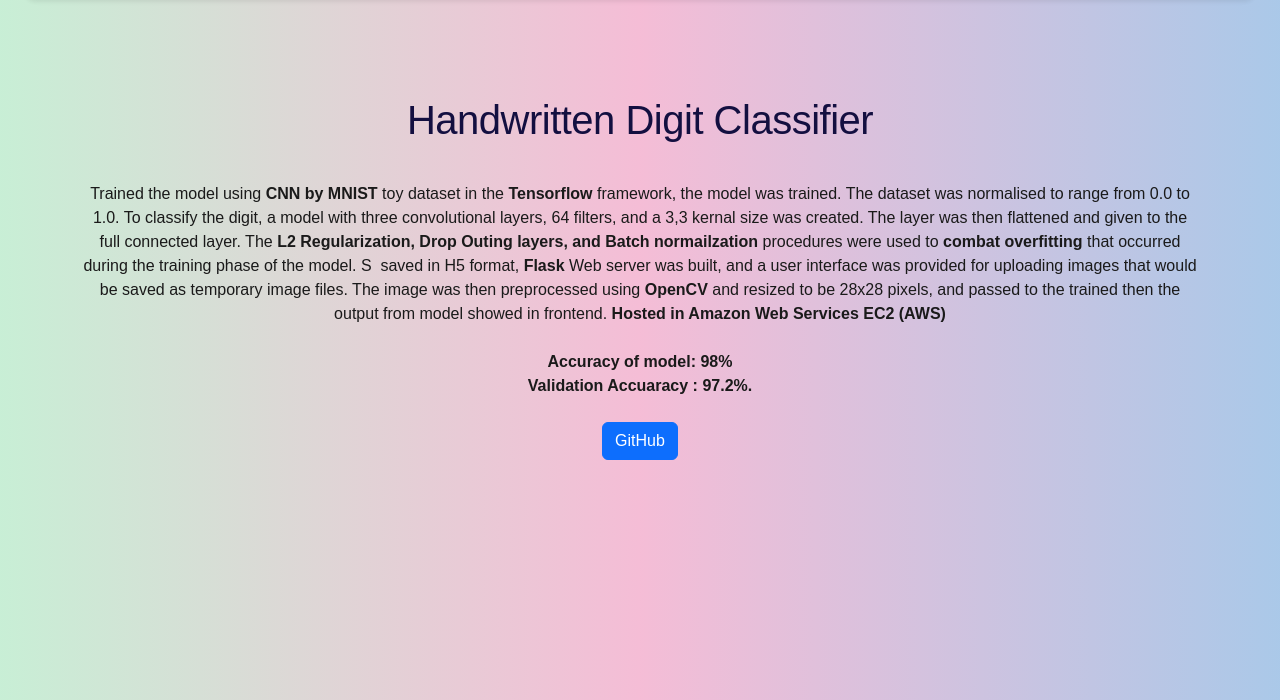
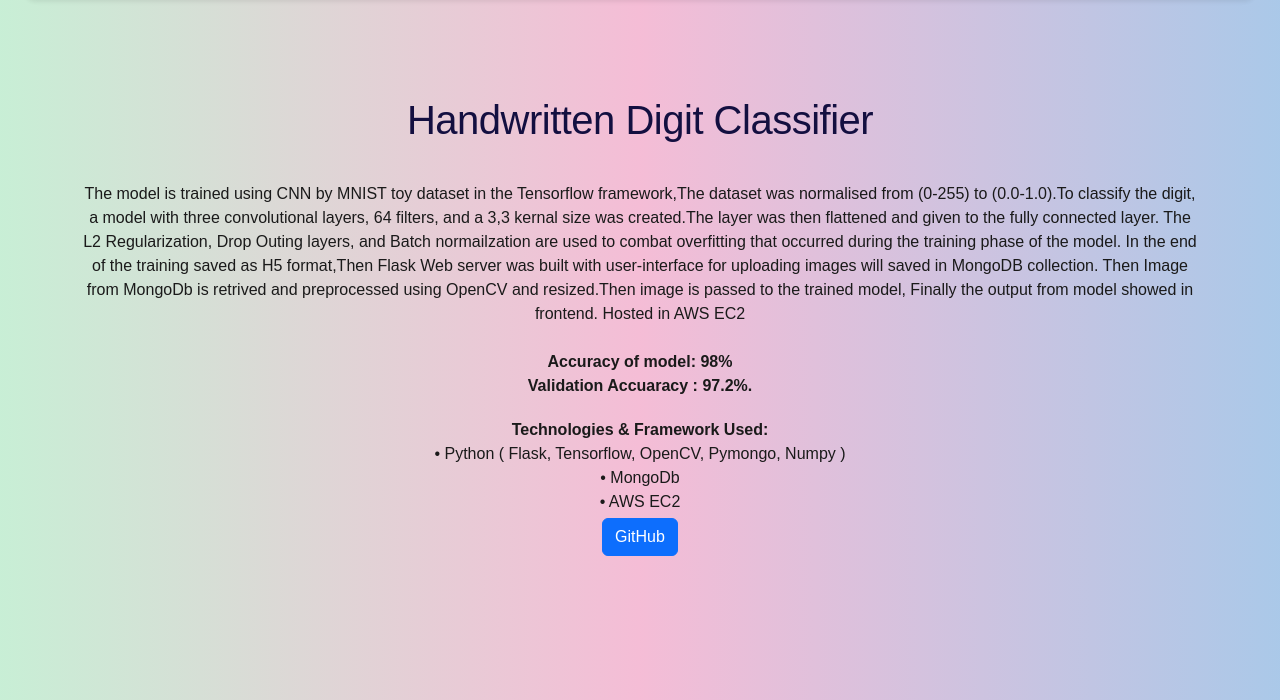
Before and after one commit to SriranganK/RAP-Assignment, a Flask app: page /about in a window 1280 px wide. Shown: the part 100-800 px from the top of the page. Run offline with Flask 2, Linux system fonts and the light colour scheme.

Commit message:
readme updated

```diff
--- a/templates/about.html
+++ b/templates/about.html
@@ -44,8 +44,16 @@
         <div class="row py-lg-5">
           <div class="col-lg-12 col-md-14 mx-auto">
             <h1 class="fw-light text-center">Handwritten Digit Classifier</h1><br><br>
-            <p class="lead text-muted"><center>Trained the model using <b>CNN by MNIST</b> toy dataset in the <b>Tensorflow</b> framework, the model was trained. The dataset was normalised to range from 0.0 to 1.0. To classify the digit, a model with three convolutional layers, 64 filters, and a 3,3 kernal size was created. The layer was then flattened and given to the full connected layer. The <b>L2 Regularization, Drop Outing layers, and Batch normailzation </b>procedures were used to <b>combat overfitting</b> that occurred during the training phase of the model. S  saved in H5 format, <b>Flask</b> Web server was built, and a user interface was provided for uploading images that would be saved as temporary image files. The image was then preprocessed using <b>OpenCV</b> and resized to be 28x28 pixels, and passed to the trained then the output from model showed in frontend. <b>Hosted in Amazon Web Services EC2 (AWS)</b> <b><br><br>Accuracy of model: 98%<br> Validation Accuaracy : 97.2%.</b> </center></p>
+            <p class="lead text-muted"><center>The model is trained using CNN by MNIST toy dataset in the Tensorflow framework,The dataset was normalised from (0-255) to (0.0-1.0).To classify the digit, a model with three convolutional layers, 64 filters, and a 3,3 kernal size was created.The layer was then flattened and given to the fully connected layer. The L2 Regularization, Drop Outing layers, and Batch normailzation are used to combat overfitting that occurred during the training phase of the model. In the end of the training saved as H5 format,Then Flask Web server was built with user-interface for uploading images will saved in  MongoDB collection. Then Image from MongoDb is retrived and preprocessed using OpenCV and resized.Then image is passed to the trained model, Finally the output from model showed in frontend. Hosted in AWS EC2 </b> <b><br><br>Accuracy of model: 98%<br> Validation Accuaracy : 97.2%.</b> </center></p>
             <br><br>
+            <b>Technologies & Framework Used:</b>
+            <br>
+              &#x2022; Python ( Flask, Tensorflow, OpenCV, Pymongo, Numpy )<br>
+              &#x2022; MongoDb<br>
+              &#x2022; AWS EC2<br>
+
+
+
             <p>
                 <br>
             <center>  <a href="https://github.com/SriranganK/RAP-Assignment" class="btn btn-primary my-2">GitHub</a></center>
```
Also changed, not shown: README.md.
